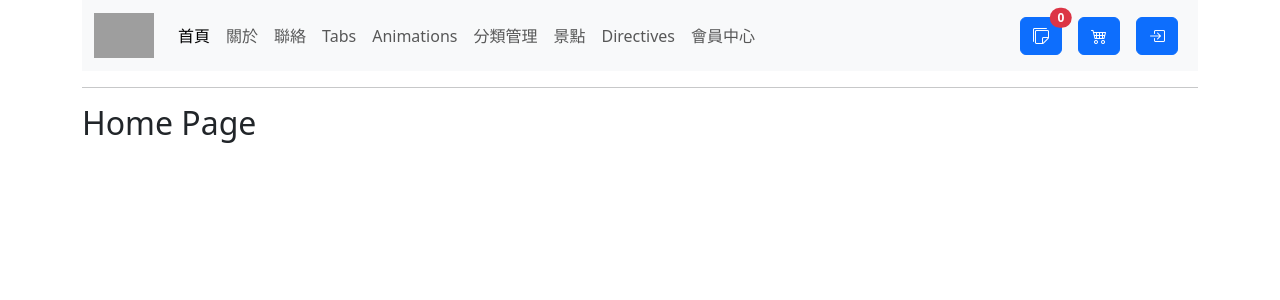
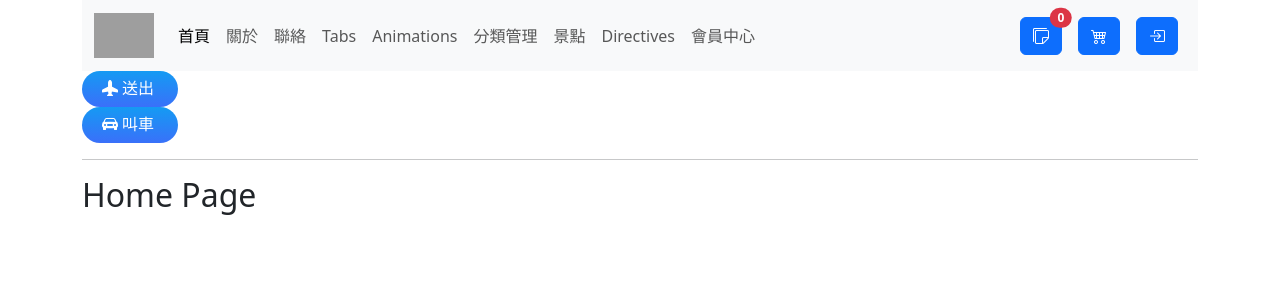
Before and after one commit to HsiaoHungWang/vue-fuen144, a Vue app: page / in a window 1280 px wide. Shown: the top 300 px of the page. Built offline with nearby package versions, Linux system fonts and the light colour scheme; grey boxes are pictures that could not be loaded.

Commit message:
slot 功能

```diff
--- a/src/App.vue
+++ b/src/App.vue
@@ -11,6 +11,7 @@ import UseStoreTest from './components/UseStoreTest.vue';
 
 import FirstComponent from '@/components/FirstComponent.vue';
 import SecondComponent from './components/SecondComponent.vue';
+import FancyButton from './components/FancyButton.vue';
 // import ComponentLife from './components/ComponentLife.vue';
 // import ButtonCount from './components/ButtonCount.vue';
 // import HomeView from './views/HomeView.vue';
@@ -40,6 +41,15 @@ const items = [FirstComponent, SecondComponent]
 <UseStoreTest></UseStoreTest>
 <hr/>
 <component :is="items[1]"></component> -->
+<FancyButton>
+   <i class="bi bi-airplane-fill"></i>
+        <span class="mx-1">送出</span>
+</FancyButton>
+<FancyButton>
+   <i class="bi bi-car-front-fill"></i>
+   <span class="mx-1">叫車</span>
+</FancyButton>
+
 <hr/>
 <RouterView></RouterView>
 
--- /dev/null
+++ b/src/components/FancyButton.vue
@@ -0,0 +1,58 @@
+<script setup>
+
+</script>
+
+<template>
+    <div>
+        <button class="button-21" role="button">
+            <slot></slot>
+        </button>
+    </div>
+</template>
+
+<style lang="css" scoped>
+
+/* CSS */
+.button-21 {
+  align-items: center;
+  appearance: none;
+  background-color: #3EB2FD;
+  background-image: linear-gradient(1deg, #4F58FD, #149BF3 99%);
+  background-size: calc(100% + 20px) calc(100% + 20px);
+  border-radius: 100px;
+  border-width: 0;
+  box-shadow: none;
+  box-sizing: border-box;
+  color: #FFFFFF;
+  cursor: pointer;
+  display: inline-flex;
+  font-family: CircularStd,sans-serif;
+  font-size: 1rem;
+  height: auto;
+  justify-content: center;
+  line-height: 1.5;
+  padding: 6px 20px;
+  position: relative;
+  text-align: center;
+  text-decoration: none;
+  transition: background-color .2s,background-position .2s;
+  user-select: none;
+  -webkit-user-select: none;
+  touch-action: manipulation;
+  vertical-align: top;
+  white-space: nowrap;
+}
+
+.button-21:active,
+.button-21:focus {
+  outline: none;
+}
+
+.button-21:hover {
+  background-position: -20px -20px;
+}
+
+.button-21:focus:not(:active) {
+  box-shadow: rgba(40, 170, 255, 0.25) 0 0 0 .125em;
+}
+</style>
```
